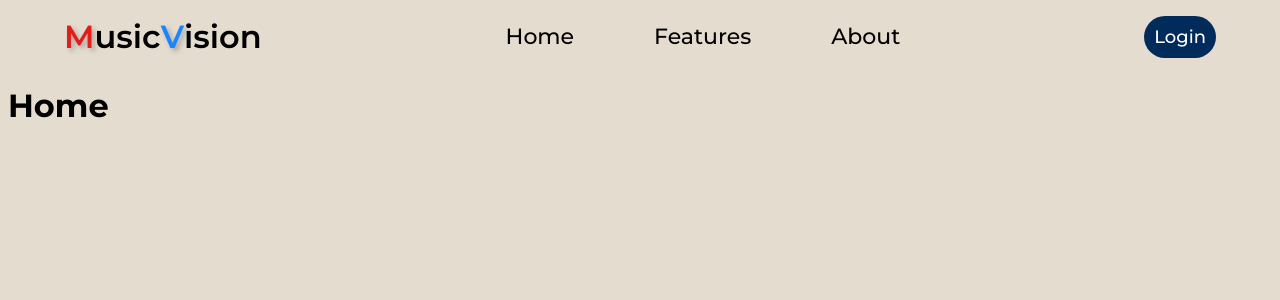
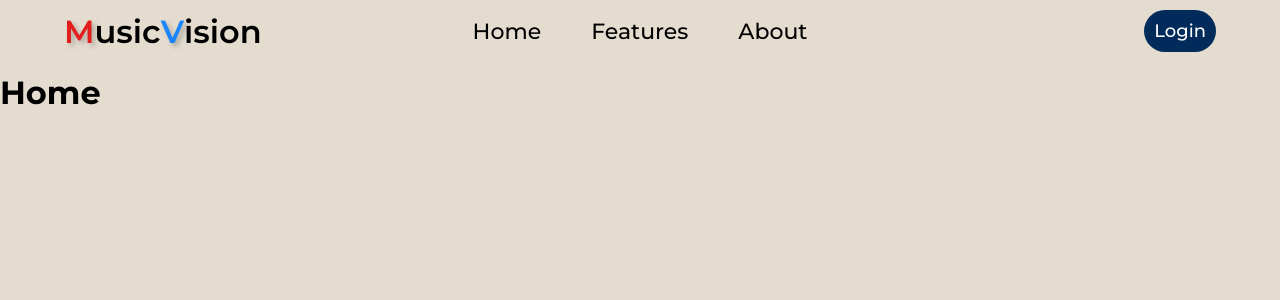
Before and after one commit to ZeroWave022/MusicVision, a Flask app: page / in a window 1280 px wide. Shown: the top 300 px of the page. Run offline with Flask 2, Linux system fonts and the light colour scheme; parts of the project's set-up code (start-up, migrations or seed data) failed here and were passed over.

Commit message:
feat: Center buttons on navbar

```diff
--- a/musicvision/static/style.css
+++ b/musicvision/static/style.css
@@ -1,29 +1,38 @@
 body {
     font-family: "Montserrat", Arial, Helvetica, sans-serif;
     background-color: rgb(228, 220, 207);
+    margin: 0;
 }
 
 nav {
     display: flex;
-    justify-content: center;
+    justify-content: space-between;
     align-items: center;
     width: 90vw;
-    margin: auto;
-    gap: 50px;
+    margin: 10px auto;
     position: relative;
 }
 
 nav a {
     text-decoration: none;
     color: black;
-    padding: 15px;
+    font-weight: 500;
+}
+
+#nav-center-buttons {
+    display: flex;
+    gap: 50px;
+    position: absolute;
+    left: 50%;
+    transform: translateX(-50%);
+}
+
+#nav-center-buttons a {
     font-size: 22px;
-    font-weight: 500;
-
     transition: 0.2s ease-in-out;
 }
 
-nav a:hover {
+#nav-center-buttons a:hover {
     transition: 0.2s ease-in-out;
     text-shadow: gray 2px 2px 5px;
 }
@@ -31,11 +40,6 @@ nav a:hover {
 #logo {
     display: flex;
     padding: 0;
-    margin-right: auto;
-}
-
-#logo:hover {
-    text-shadow: none;
 }
 
 #logo span {
@@ -56,13 +60,8 @@ nav a:hover {
 #interaction-link {
     font-size: 18px;
     padding: 10px;
-    margin-left: auto;
 
     color: white;
     background-color: rgb(0, 43, 91);
     border-radius: 32px;
 }
-
-#interaction-link:hover {
-    text-shadow: none;
-}
--- a/musicvision/templates/layout.html
+++ b/musicvision/templates/layout.html
@@ -23,10 +23,12 @@
             <span>V</span>
             <span>ision</span>
         </a>
-        <a href="/">Home</a>
-        <a href="/features">Features</a>
-        <a href="/about">About</a>
 
+        <div id="nav-center-buttons">
+            <a href="/">Home</a>
+            <a href="/features">Features</a>
+            <a href="/about">About</a>
+        </div>
 
         {% if g.user %}
         <a href="/dashboard" id="interaction-link">Dashboard</a>
```
